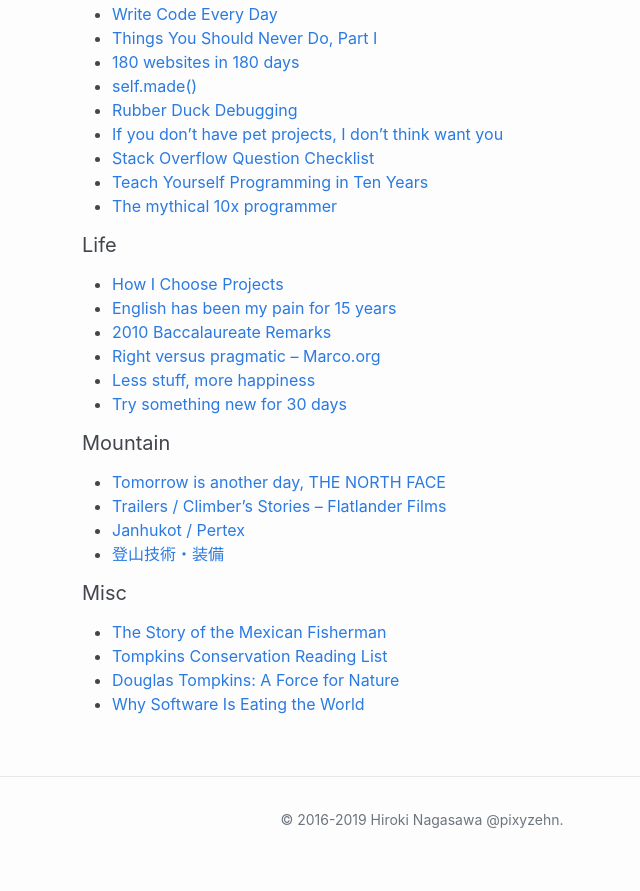
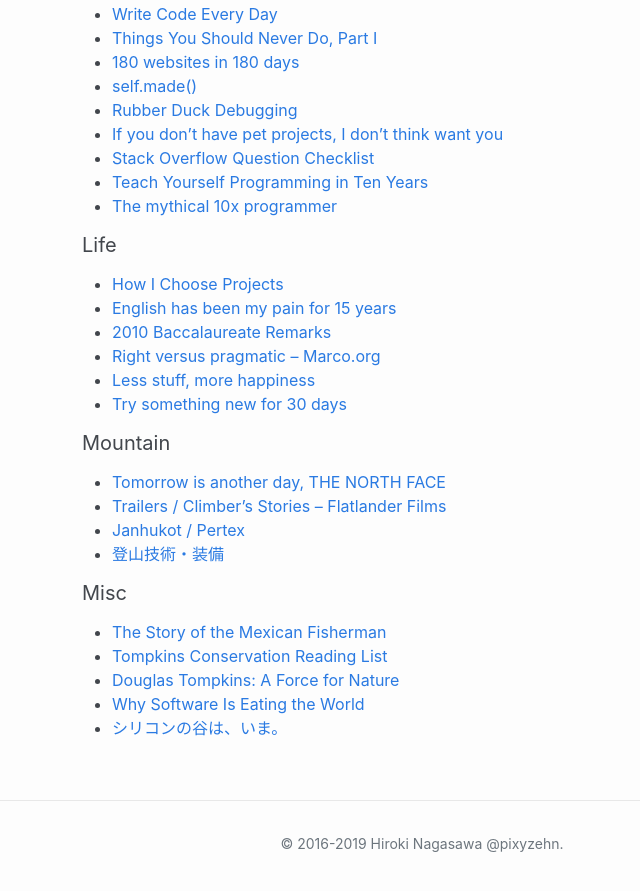
Before and after one commit to pixyzehn/pixyzehn.com, a Jekyll site: the page built from pages/things_i_like.md, in a window 1280 px wide and 900 px high, scrolled down 619 px. Shown: the top 891 px of the window, without its empty margins (218-858 px from the left). Built offline with Jekyll 4.4.1, drawn with Linux system fonts in a browser that asks for light colours; nearby versions of some CDN libraries; library files that are not in the unit come from our copies.

Commit message:
Update pages

```diff
--- a/pages/things_i_like.md
+++ b/pages/things_i_like.md
@@ -52,3 +52,4 @@ The idea comes from [Things I Love by Khanlou](http://khanlou.com/love/) written
 - [Tompkins Conservation Reading List](http://www.tompkinsconservation.org/reading_list.htm)
 - [Douglas Tompkins: A Force for Nature](http://www.tompkinsconservation.org/news/2015/12/09/douglas-tompkins-a-force-for-nature/)
 - [Why Software Is Eating the World](https://a16z.com/2016/08/20/why-software-is-eating-the-world/)
+- [シリコンの谷は、いま。](https://www.1101.com/siliconvalley/index.html)
```
